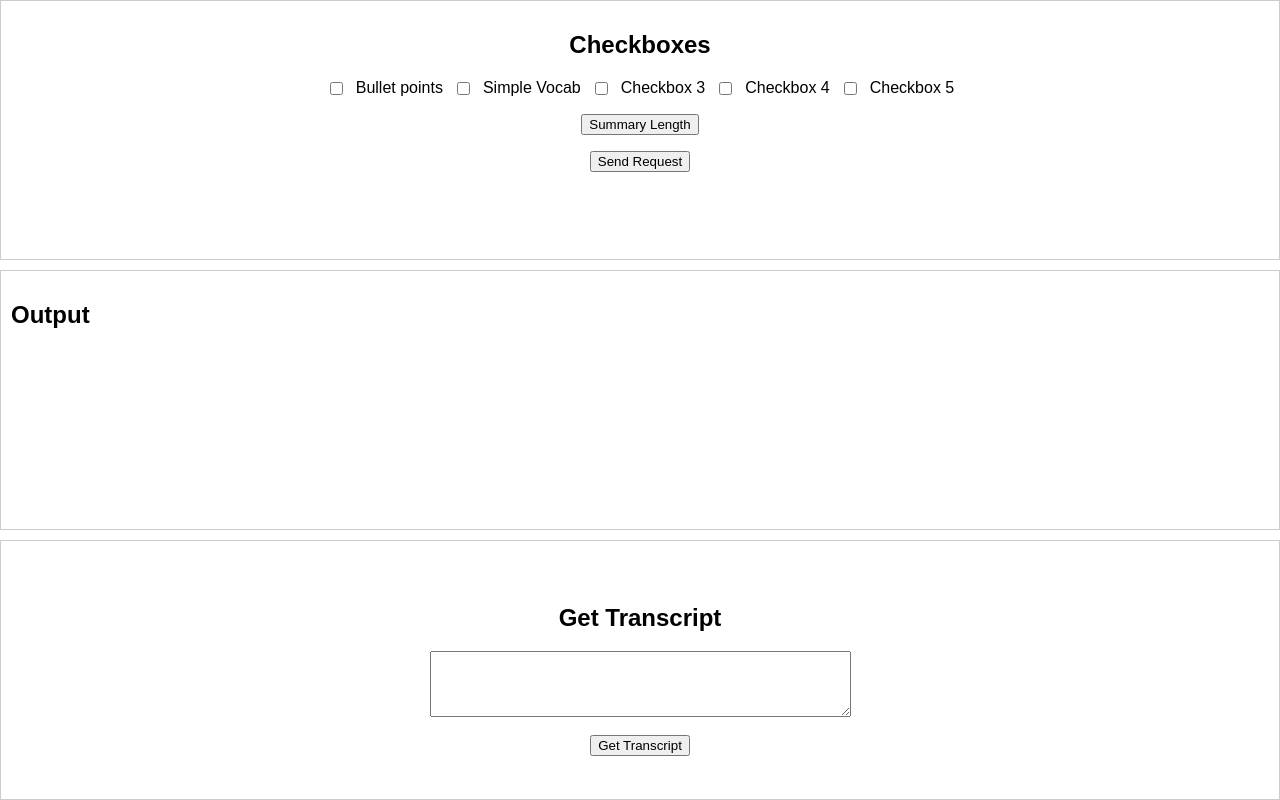
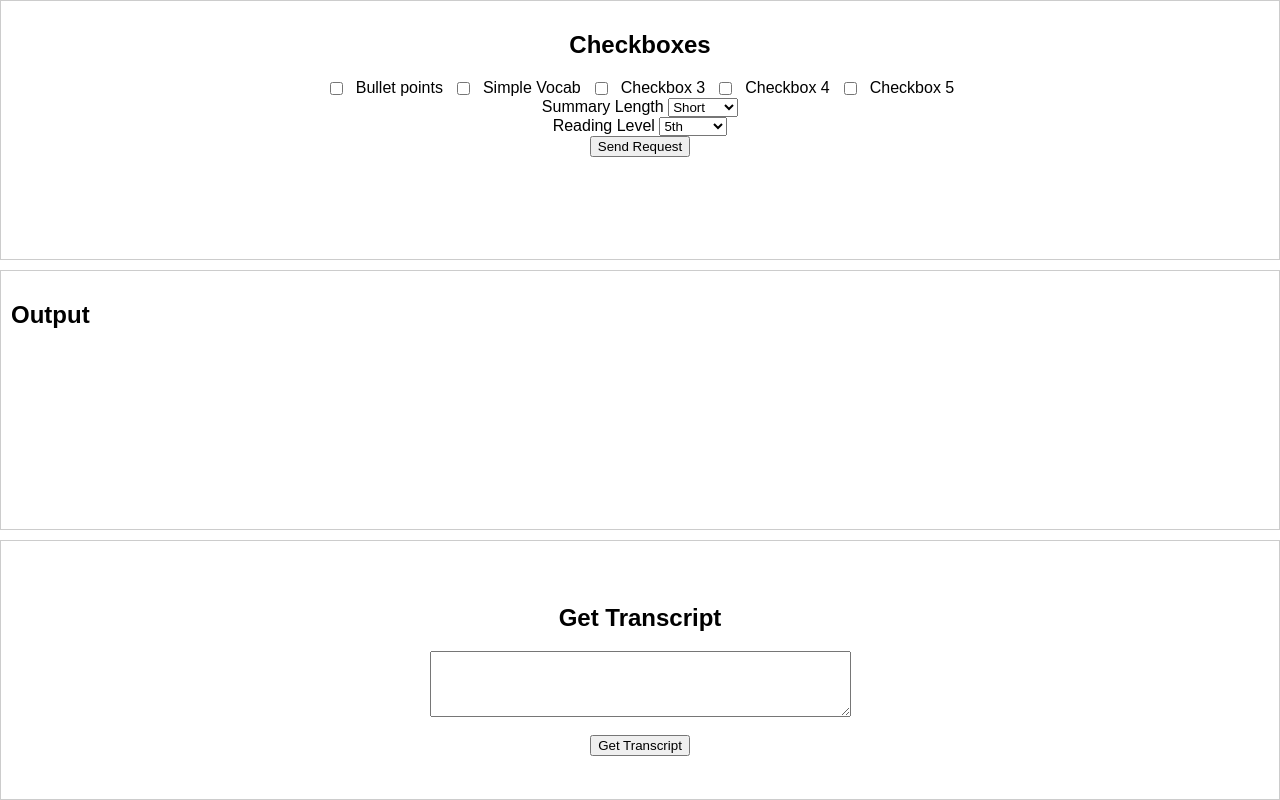
Before and after one commit to l4589/WWT-2024, a plain HTML site: page webpage/index.html in a window 1280 px wide. Drawn offline with Linux system fonts and the light colour scheme.

Commit message:
select menu

```diff
--- a/webpage/index.html
+++ b/webpage/index.html
@@ -92,13 +92,27 @@
                 <label for="checkbox5">Checkbox 5</label>
             </div>
 
-            <div class="dropdown">
-                <button class="dropbtn">Summary Length</button>
-                <div class="dropdown-content">
-                    <a href="#">Short</a>
-                    <a href="#">Medium</a>
-                    <a href="#">Long</a>
-                </div>
+            <div>
+                <label for="sumLength">Summary Length</label>
+                <select  id="sumLength">
+                  <option value="short">Short</option>
+                  <option value="medium">Medium</option>
+                  <option value="long">Long</option>
+                </select>
+            </div>
+            <div>
+                <label for="readLevel">Reading Level</label>
+                <select  id="readLevel">
+                  <option value="5th">5th</option>
+                  <option value="6th">6th</option>
+                  <option value="7th">7th</option>
+                  <option value="8th">8th</option>
+                  <option value="9th">9th</option>
+                  <option value="10th">10th</option>
+                  <option value="11th">11th</option>
+                  <option value="120px">12th</option>
+                  <option value="college">College</option>
+                </select>
             </div>
             <button id="sendRequestBtn">Send Request</button>
         </div>
```
